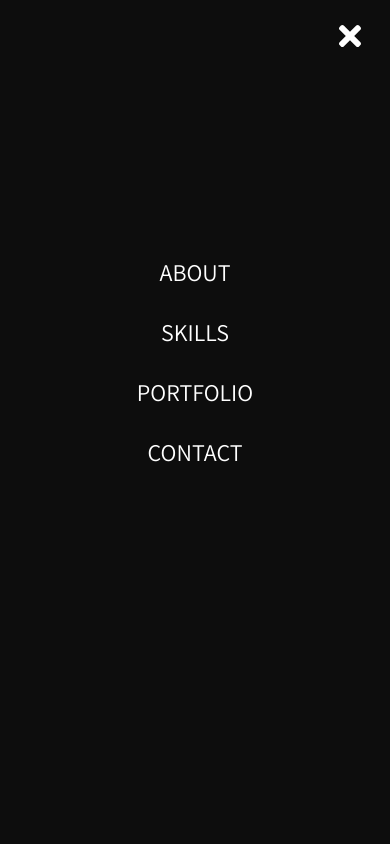
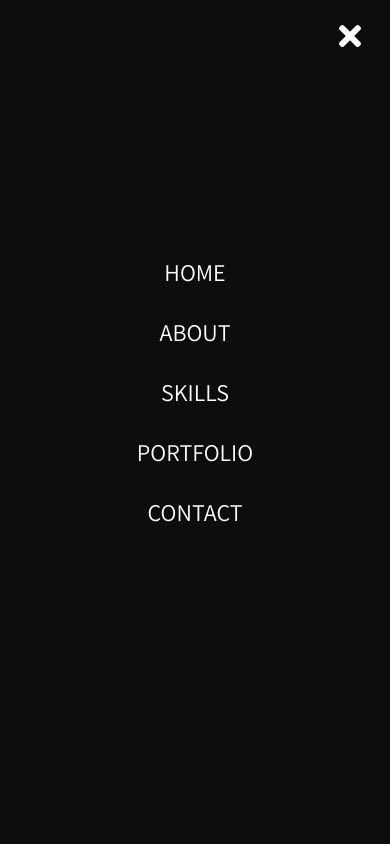
Before and after one commit to andreflei/personal-portfolio-website, a React (Create React App) app: page / in a window 390 px wide. Both pictures are taken after a click on the element 346 px from the left and 40 px from the top of the page. Shown: the top 844 px of the page. Built offline with nearby package versions, Linux system fonts and the light colour scheme.

Commit message:
fixed Sidebar

```diff
--- a/src/components/sidebar/Sidebar.js
+++ b/src/components/sidebar/Sidebar.js
@@ -13,7 +13,8 @@ const Sidebar = ({isOpen, toggleIsOpen}) => {
             </Icon>
             <SidebarWrapper>
                 <SidebarMenu>
-                    <SidebarLink to="about" onClick={toggleIsOpen} offset={-80}>ABOUT</SidebarLink>
+                    <SidebarLink to="home" onClick={toggleIsOpen} offset={-80}>HOME</SidebarLink>
+                    <SidebarLink to="aboutMe" onClick={toggleIsOpen} offset={-80}>ABOUT</SidebarLink>
                     <SidebarLink to="skills" onClick={toggleIsOpen} offset={-80}>SKILLS</SidebarLink>
                     <SidebarLink to="portfolio" onClick={toggleIsOpen} offset={-80}>PORTFOLIO</SidebarLink>
                     <SidebarLink to="contact" onClick={toggleIsOpen} offset={-80}>CONTACT</SidebarLink>
```
